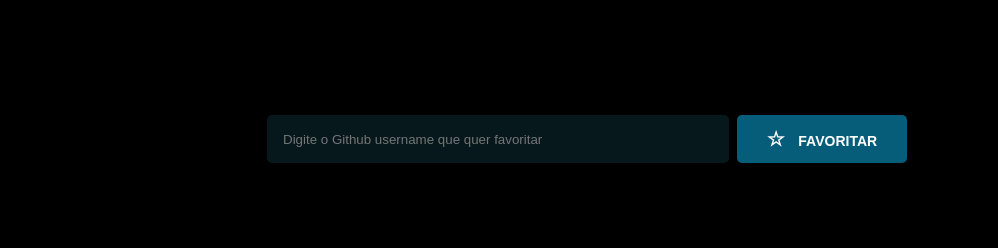
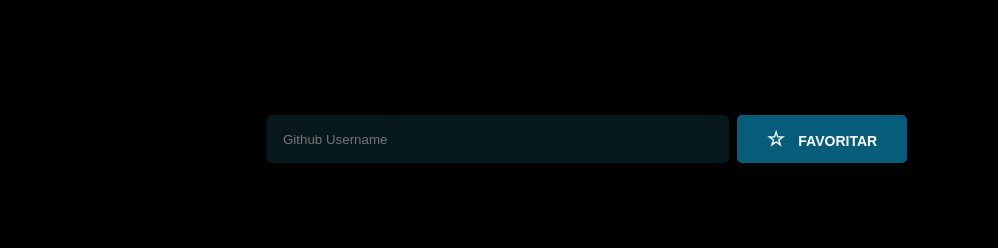
Before and after one commit to camilahorita/GitFav, a plain HTML site: page index.html in a window 1280 px wide. Shown: the top 248 px of the page, 282-1280 px from the left. Drawn offline with Linux system fonts and the light colour scheme.

Commit message:
Update index.html

```diff
--- a/index.html
+++ b/index.html
@@ -26,7 +26,7 @@
         </svg>
         <div>
           <label for="inputgithubuser">Digite o Github username que quer favoritar</label>
-          <input type="text" id="inputgithubuser" placeholder="Digite o Github username que quer favoritar">
+          <input type="text" id="inputgithubuser" placeholder="Github Username">
           <button id="addbutton"> <strong>&#9734; </strong> FAVORITAR</button>
         </div>
     </header>
```
